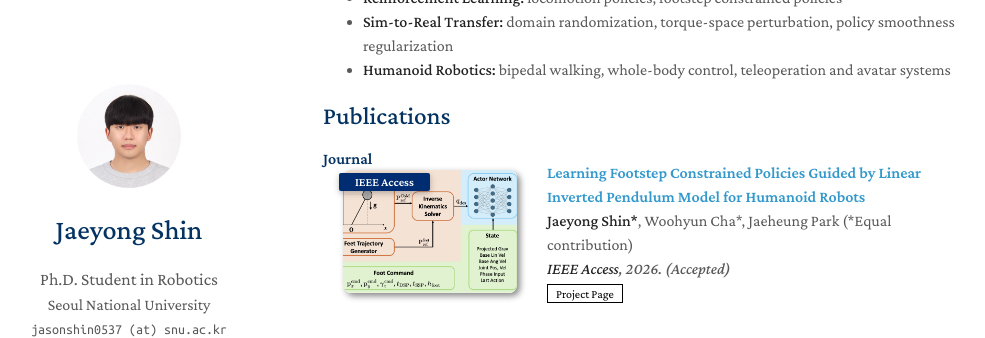
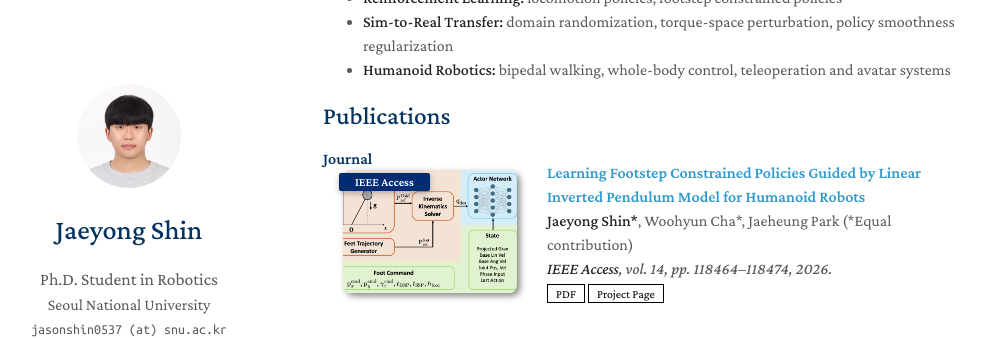
Before and after one commit to yongarry/yongarry.github.io, a Jekyll site: the page built from index.md, in a window 1280 px wide and 900 px high, scrolled down 397 px, cut to the strip 0-338 px from the top of the window. Shown: the whole strip, without its empty margins (147-1132 px from the left). Built offline with Jekyll 4.4.1, drawn with Linux system fonts in a browser that asks for light colours; a style sheet for code colours, icons or effects is not loaded; our own code applies the rules of GitHub Pages for plain Markdown files.

Commit message:
journal state update

```diff
--- a/_data/publications.yml
+++ b/_data/publications.yml
@@ -3,8 +3,9 @@ journal:
   - title: "Learning Footstep Constrained Policies Guided by Linear Inverted Pendulum Model for Humanoid Robots"
     authors: <strong>Jaeyong Shin*</strong>, Woohyun Cha*, Jaeheung Park (*Equal contribution)
     conference_short: IEEE Access
-    conference: <strong>IEEE Access</strong>, 2026. (Accepted)
+    conference: <strong>IEEE Access</strong>, vol. 14, pp. 118464&ndash;118474, 2026.
     image: ./assets/img/access_framework.png
+    pdf: https://doi.org/10.1109/ACCESS.2026.3716627
     page: https://yongarry.github.io/lipm-guided-footstep-constrained-policies/
 
   - title: "SNU-Avatar Haptic Arm: A Hybrid QDD/DD Operator Interface for Teleoperation"
```
